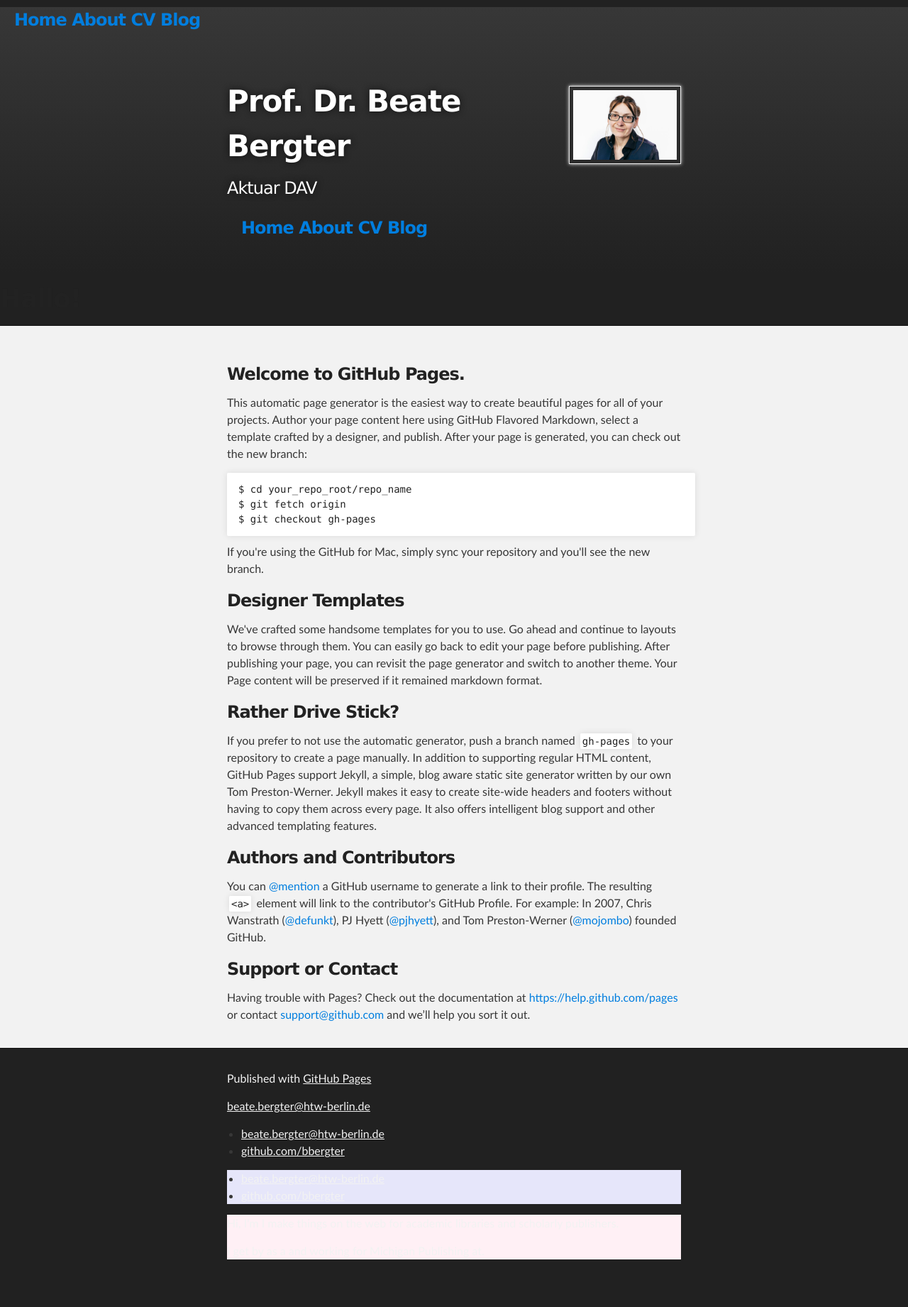
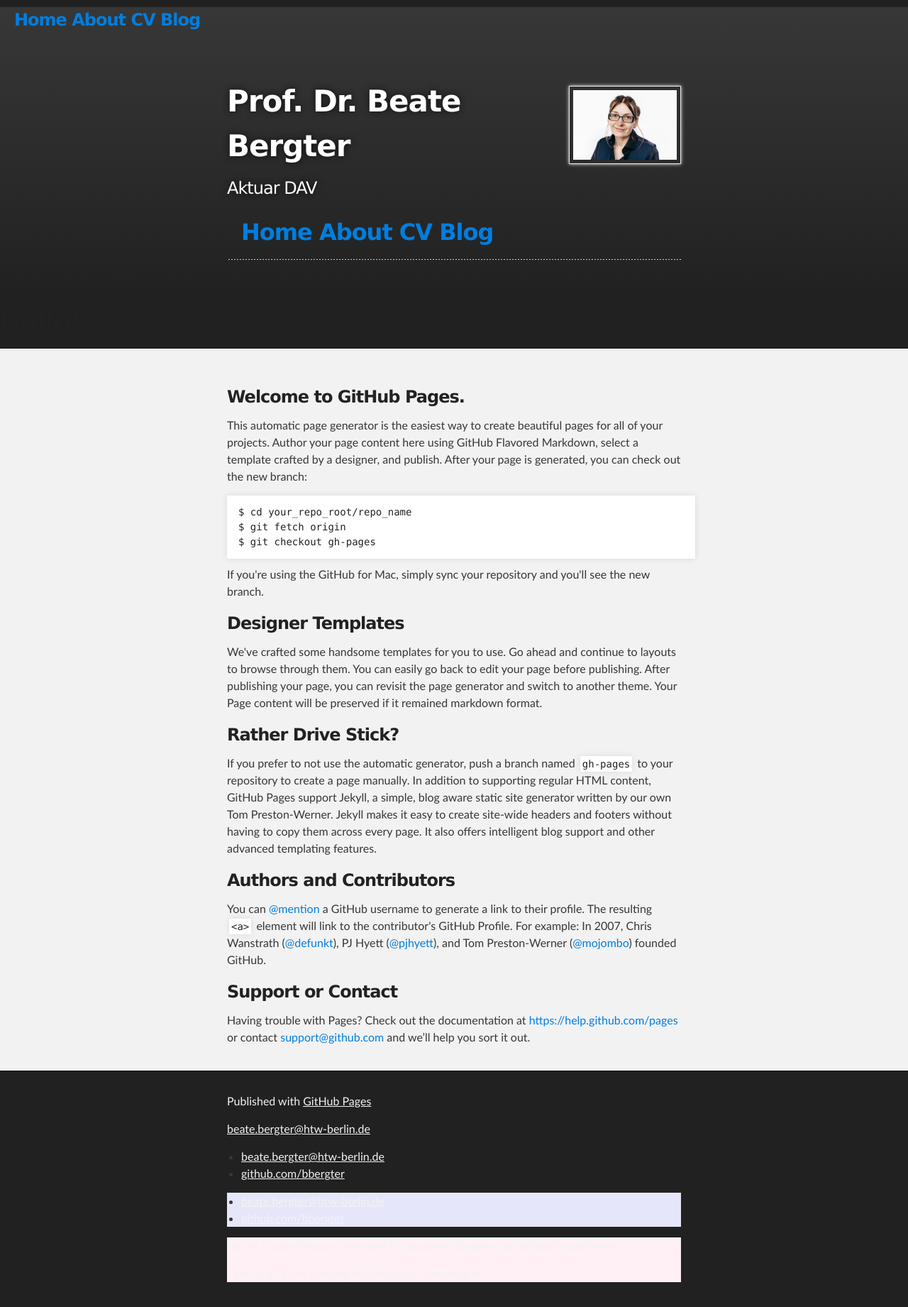
Before and after one commit to bbergter/bbergter, a Jekyll site: the page index.html, which Jekyll copies as it is, in a window 1280 px wide. Shown: the whole page at 71% size. Built offline with Jekyll 4.4.1, drawn with Linux system fonts in a browser that asks for light colours; before the commit the page ends 1809 px from its top, so only the background shows below that.

Commit message:
Update index.html

```diff
--- a/index.html
+++ b/index.html
@@ -46,20 +46,20 @@
           <h2 id="project_tagline">Aktuar DAV</h2>
 
 
-      <h3> <nav>
+      <h2> <nav>
     		<ul class="nav nav-pills pull-right">
         		<a href="/">Home</a>
 	        	<a href="/about">About</a>
         		<a href="/cv">CV</a>
         		<a href="/blog">Blog</a>
-       	</nav> </h3>
+       	</nav> </h2>
         </header>
     </div>
 
     <!-- MAIN CONTENT -->
     <h1>Hallo!</h1>
     <div id="main_content_wrap" class="outer">
-      <section id="main_content" class="inner">
+     <section id="main_content" class="inner">
         <h3>
 <a id="welcome-to-github-pages" class="anchor" href="#welcome-to-github-pages" aria-hidden="true"><span class="octicon octicon-link"></span></a>Welcome to GitHub Pages.</h3>
 
```
